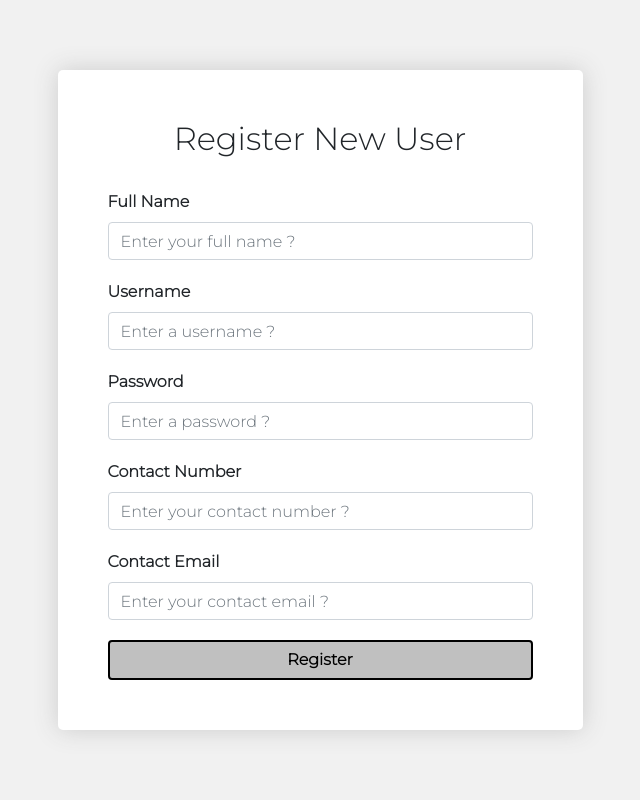
After one commit to rohitroy-github/php-grievance-cell, a PHP site: page /rohit-projects/register.php in a window 1280 px wide. The commit adds this page. Shown: the whole page, without its empty margins (320-960 px from the left). Run offline with PHP 8.4, Linux system fonts and the light colour scheme; some libraries are stand-ins or nearby versions.

Commit message:
add : files

```diff
--- a/client-partials/login-check.php
+++ b/client-partials/login-check.php
@@ -10,6 +10,6 @@ if (!isset($_SESSION['user'])) {
 
 
   // redirecting
-  header('location:' . HOMEURL . '/login.php');
+  header('location:' . HOMEURL . 'login.php');
 }
 ?>
--- /dev/null
+++ b/register.php
@@ -0,0 +1,98 @@
+<?php
+include './client-partials/constants.php'; ?>
+
+<!DOCTYPE html>
+<html lang="en">
+
+<head>
+    <meta charset="UTF-8" />
+    <meta name="viewport" content="width=device-width, initial-scale=1.0" />
+    <link rel="stylesheet"
+        href="https://cdnjs.cloudflare.com/ajax/libs/twitter-bootstrap/4.6.0/css/bootstrap.min.css" />
+    <link rel="stylesheet" href="./client-styles/admin.css" />
+    <title>Grievance Cell | Register</title>
+</head>
+
+<body>
+    <div class="container">
+        <div class="col-md-6 col-lg-6">
+            <form class="login-form" action="" method="POST">
+                <h2 class="text-center">Register New User</h2>
+                <br />
+                <div class="form-group">
+                    <label for="full_name">Full Name</label>
+                    <input name="full_name" type="text" class="form-control" id="full_name"
+                        placeholder="Enter your full name ?" />
+                </div>
+                <div class="form-group">
+                    <label for="username">Username</label>
+                    <input name="username" type="text" class="form-control" id="username"
+                        placeholder="Enter a username ?" />
+                </div>
+                <div class="form-group">
+                    <label for="password">Password</label>
+                    <input name="password" type="password" class="form-control" id="password"
+                        placeholder="Enter a password ?" />
+                </div>
+                <div class="form-group">
+                    <label for="contact">Contact Number</label>
+                    <input name="contact" type="text" class="form-control" id="contact"
+                        placeholder="Enter your contact number ?" />
+                </div>
+                <div class="form-group">
+                    <label for="email">Contact Email</label>
+                    <input name="email" type="email" class="form-control" id="email"
+                        placeholder="Enter your contact email ?" />
+                </div>
+                <button name="submit" type="submit" class="btn btn-primaryColor" value="login">
+                    Register
+                </button>
+            </form>
+        </div>
+    </div>
+
+    <!-- jQuery and Bootstrap JS -->
+    <script src="https://cdnjs.cloudflare.com/ajax/libs/jquery/3.6.0/jquery.min.js"></script>
+    <script src="https://cdnjs.cloudflare.com/ajax/libs/twitter-bootstrap/4.6.0/js/bootstrap.min.js"></script>
+</body>
+
+</html>
+
+<?php if (isset($_POST['submit'])) {
+    // Store in variables
+    $full_name = $_POST['full_name'];
+    $username = $_POST['username'];
+
+    // Password encryption using md5
+    $password = md5($_POST['password']);
+
+    $contact = $_POST['contact'];
+    $email = $_POST['email'];
+
+
+    // Set SQL query
+    $sql = "INSERT INTO tbl_user SET
+  full_name = '$full_name',
+  username = '$username',
+  password = '$password',
+  contact = '$contact',
+  email = '$email'
+  ";
+
+    // Execute query into database
+    $res = mysqli_query($conn, $sql);
+    // Check whether data is inserted ?
+    if ($res == true) {
+        // Data inserted
+        $_SESSION['registration-success'] =
+            '<p class="text-center">User registered successfully !</p>';
+        // redirectingToLogin
+        header('location:' . HOMEURL . '');
+    } else {
+        // Failed
+        $_SESSION['registration-failure'] =
+            '<p class="text-center">Failed to register. Please try again later  !</p>';
+        // redirectingToRetry
+        header('location:' . HOMEURL . '/register.php');
+    }
+} ?>
```
Also changed, not shown: add-complain.php (+61 -113 lines), index.php (+6 -1 lines), login.php (+4 -3 lines).
